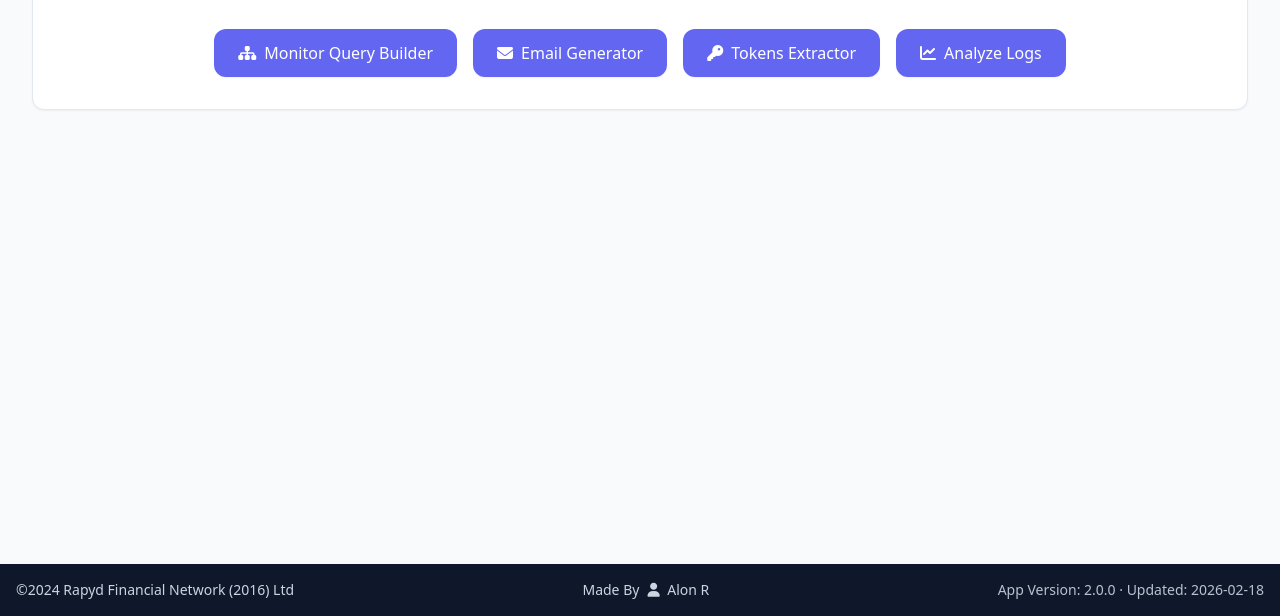
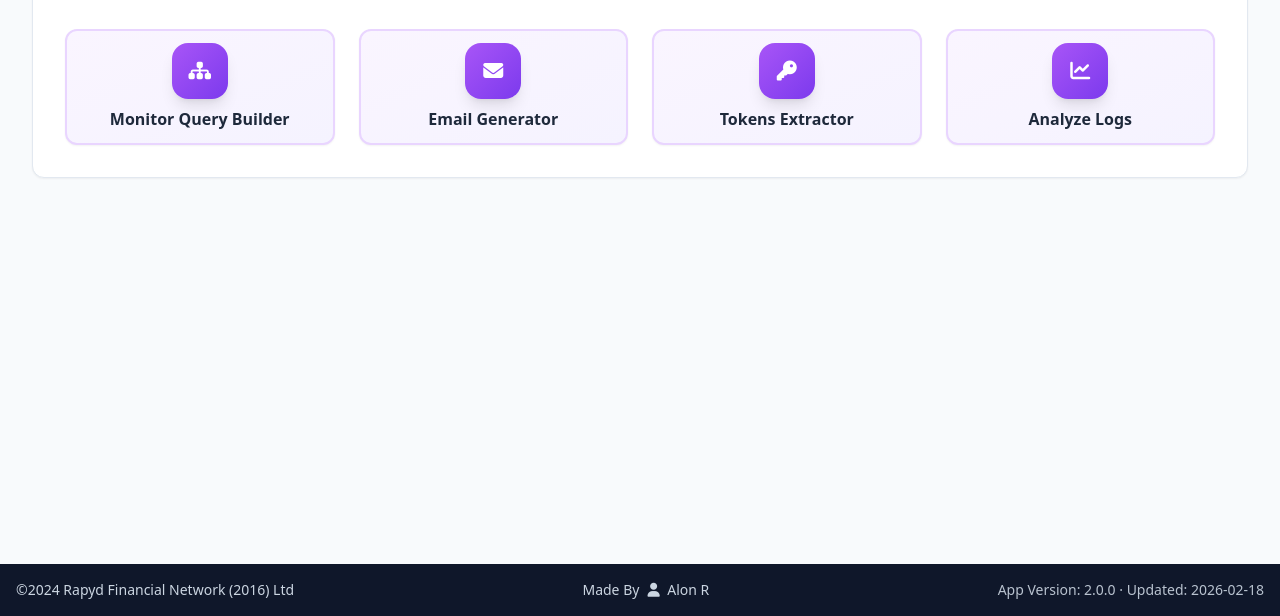
Before and after one commit to alonregen/MonitorTools, a website: page index.html in a window 1280 px wide. Shown: the part 184-800 px from the top of the page. Drawn offline with nearby package versions, Linux system fonts and the light colour scheme.

Commit message:
Home page ui fix

```diff
--- a/index.html
+++ b/index.html
@@ -12,7 +12,12 @@
       safelist: [
         'bg-primary', 'hover:bg-primary-dark', 'text-white',
         'flex', 'flex-col', 'sm:flex-row', 'flex-wrap', 'gap-4', 'justify-center',
-        'inline-flex', 'items-center', 'gap-2', 'rounded-xl', 'font-medium', 'py-3', 'px-6', 'shadow-sm', 'transition'
+        'inline-flex', 'items-center', 'gap-2', 'rounded-xl', 'font-medium', 'py-3', 'px-6', 'shadow-sm', 'transition',
+        'grid', 'grid-cols-1', 'sm:grid-cols-2', 'lg:grid-cols-4', 'gap-6',
+        'group', 'rounded-2xl', 'bg-gradient-to-br', 'from-purple-50', 'to-violet-50', 'border-2', 'border-purple-200',
+        'p-6', 'shadow-md', 'hover:shadow-xl', 'hover:border-purple-400', 'hover:-translate-y-1',
+        'transition-all', 'duration-300', 'w-14', 'h-14', 'from-purple-500', 'to-violet-600',
+        'group-hover:scale-110', 'transition-transform', 'text-xl', 'group-hover:text-purple-700', 'transition-colors'
       ],
       theme: {
         extend: {
--- a/js/views/home.js
+++ b/js/views/home.js
@@ -8,20 +8,32 @@ var homeView = {
   render: function () {
     return `
       <div class="text-center">
-        <h1 class="text-2xl sm:text-3xl font-bold text-slate-800 mb-2">Welcome to the Home Page!</h1>
+        <h1 class="text-2xl sm:text-3xl font-bold text-slate-800 mb-2">Welcome to Monitor Tools</h1>
         <p class="text-slate-600 mb-8">This site offers various tools for log analysis and more.</p>
-        <div class="flex flex-col sm:flex-row flex-wrap gap-4 justify-center">
-          <a href="#/nested" class="inline-flex items-center justify-center gap-2 rounded-xl bg-primary hover:bg-primary-dark text-white font-medium py-3 px-6 shadow-sm transition">
-            <i class="fas fa-sitemap"></i> Monitor Query Builder
+        <div class="grid grid-cols-1 sm:grid-cols-2 lg:grid-cols-4 gap-6">
+          <a href="#/nested" class="group flex flex-col items-center gap-4 rounded-2xl bg-gradient-to-br from-purple-50 to-violet-50 border-2 border-purple-200 p-6 shadow-md hover:shadow-xl hover:border-purple-400 hover:-translate-y-1 transition-all duration-300">
+            <div class="w-14 h-14 rounded-2xl bg-gradient-to-br from-purple-500 to-violet-600 flex items-center justify-center text-white shadow-lg group-hover:scale-110 transition-transform duration-300">
+              <i class="fas fa-sitemap text-xl"></i>
+            </div>
+            <span class="font-semibold text-slate-800 group-hover:text-purple-700 transition-colors">Monitor Query Builder</span>
           </a>
-          <a href="#/email" class="inline-flex items-center justify-center gap-2 rounded-xl bg-primary hover:bg-primary-dark text-white font-medium py-3 px-6 shadow-sm transition">
-            <i class="fas fa-envelope"></i> Email Generator
+          <a href="#/email" class="group flex flex-col items-center gap-4 rounded-2xl bg-gradient-to-br from-purple-50 to-violet-50 border-2 border-purple-200 p-6 shadow-md hover:shadow-xl hover:border-purple-400 hover:-translate-y-1 transition-all duration-300">
+            <div class="w-14 h-14 rounded-2xl bg-gradient-to-br from-purple-500 to-violet-600 flex items-center justify-center text-white shadow-lg group-hover:scale-110 transition-transform duration-300">
+              <i class="fas fa-envelope text-xl"></i>
+            </div>
+            <span class="font-semibold text-slate-800 group-hover:text-purple-700 transition-colors">Email Generator</span>
           </a>
-          <a href="#/tokens" class="inline-flex items-center justify-center gap-2 rounded-xl bg-primary hover:bg-primary-dark text-white font-medium py-3 px-6 shadow-sm transition">
-            <i class="fas fa-key"></i> Tokens Extractor
+          <a href="#/tokens" class="group flex flex-col items-center gap-4 rounded-2xl bg-gradient-to-br from-purple-50 to-violet-50 border-2 border-purple-200 p-6 shadow-md hover:shadow-xl hover:border-purple-400 hover:-translate-y-1 transition-all duration-300">
+            <div class="w-14 h-14 rounded-2xl bg-gradient-to-br from-purple-500 to-violet-600 flex items-center justify-center text-white shadow-lg group-hover:scale-110 transition-transform duration-300">
+              <i class="fas fa-key text-xl"></i>
+            </div>
+            <span class="font-semibold text-slate-800 group-hover:text-purple-700 transition-colors">Tokens Extractor</span>
           </a>
-          <a href="#/analyze" class="inline-flex items-center justify-center gap-2 rounded-xl bg-primary hover:bg-primary-dark text-white font-medium py-3 px-6 shadow-sm transition">
-            <i class="fas fa-chart-line"></i> Analyze Logs
+          <a href="#/analyze" class="group flex flex-col items-center gap-4 rounded-2xl bg-gradient-to-br from-purple-50 to-violet-50 border-2 border-purple-200 p-6 shadow-md hover:shadow-xl hover:border-purple-400 hover:-translate-y-1 transition-all duration-300">
+            <div class="w-14 h-14 rounded-2xl bg-gradient-to-br from-purple-500 to-violet-600 flex items-center justify-center text-white shadow-lg group-hover:scale-110 transition-transform duration-300">
+              <i class="fas fa-chart-line text-xl"></i>
+            </div>
+            <span class="font-semibold text-slate-800 group-hover:text-purple-700 transition-colors">Analyze Logs</span>
           </a>
         </div>
       </div>
```
